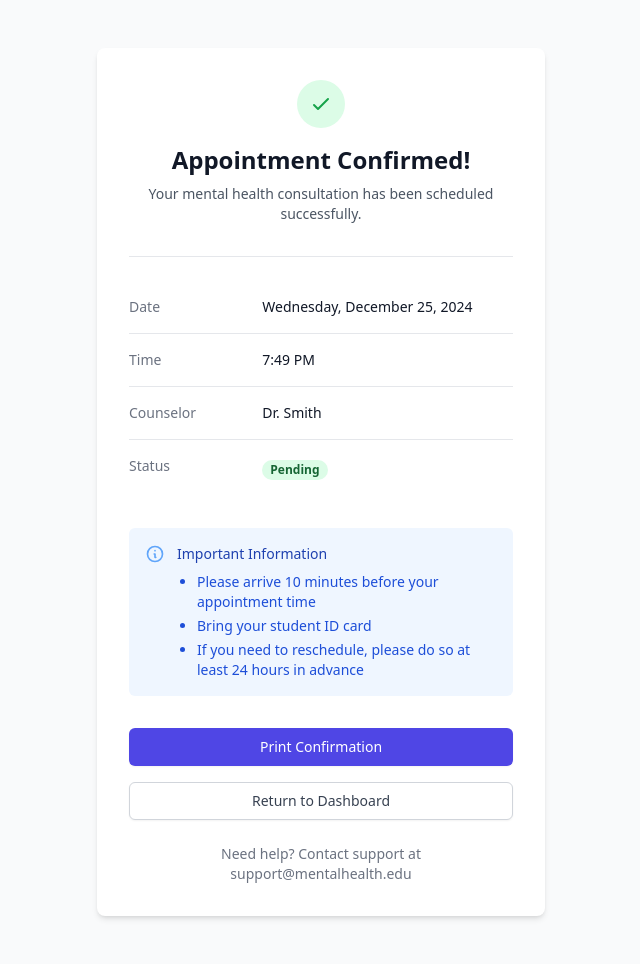
After one commit to shashaaankkkkk/shatakshidikaproject, a Django app: page /appointment-confirmation/ in a window 1280 px wide. The commit adds this page. Shown: the whole page, without its empty margins (319-959 px from the left). Run offline with Django 5.2, Linux system fonts and the light colour scheme; a user stored in the database is signed in; data comes from the database, SQL or seed files in the repository; both versions use the stored data as it was after the commit; some libraries are stand-ins or nearby versions.

Commit message:
almost final

```diff
--- a/health/app/views.py
+++ b/health/app/views.py
@@ -1,20 +1,19 @@
-# views.py
+from django.shortcuts import render, redirect, get_object_or_404
+from django.contrib.auth.decorators import login_required
+from django.contrib import messages
+from .forms import StudentForm, MentalHealthAssessmentForm, AppointmentForm
+from .models import Student, MentalHealthAssessment, Appointment
+from datetime import datetime, timedelta
+
 from django.shortcuts import render, redirect
 from django.contrib.auth import login, authenticate
-from django.contrib.auth.forms import UserCreationForm
-from django.contrib.auth.forms import AuthenticationForm
-def home(request):
-    return render(request,"index.html")
-def register_view(request):
-    if request.method == 'POST':
-        form = UserCreationForm(request.POST)
-        if form.is_valid():
-            user = form.save()
-            login(request, user)
-            return redirect('home')  # Change to your home page url name
-    else:
-        form = UserCreationForm()
-    return render(request, 'auth.html', {'form': form, 'isLogin': False})
+from django.contrib.auth.forms import UserCreationForm, AuthenticationForm
+from django.contrib.auth.decorators import login_required
+
+from django.shortcuts import render, redirect
+from django.contrib.auth import login, authenticate
+from django.contrib.auth.forms import UserCreationForm, AuthenticationForm
+from django.contrib.auth.decorators import login_required
 
 def login_view(request):
     if request.method == 'POST':
@@ -22,23 +21,117 @@ def login_view(request):
         if form.is_valid():
             user = form.get_user()
             login(request, user)
-            return redirect('home')  # Change to your home page url name
+            return redirect('student_form')
     else:
         form = AuthenticationForm()
     return render(request, 'auth.html', {'form': form, 'isLogin': True})
 
-from django.shortcuts import render, redirect
-from .forms import StudentForm
+def register_view(request):
+    if request.method == 'POST':
+        form = UserCreationForm(request.POST)
+        if form.is_valid():
+            user = form.save()
+            login(request, user)
+            return redirect('student_form')
+    else:
+        form = UserCreationForm()
+    return render(request, 'auth.html', {'form': form, 'isLogin': False})
 
+@login_required
 def student_form(request):
     if request.method == 'POST':
         form = StudentForm(request.POST)
         if form.is_valid():
-            form.save()
-            return redirect('success')
+            student = form.save(commit=False)
+            student.user = request.user
+            student.save()
+            return redirect('assessment')
     else:
         form = StudentForm()
-    return render(request, 'quiz.html', {'form': form})
+    return render(request, 'student_form.html', {'form': form})
 
-def success(request):
-    return render(request, 'sucess.html')
+def home(request):
+    return render(request,"index.html")
+
+@login_required
+def student_form(request):
+    try:
+        student = Student.objects.get(user=request.user)
+        return redirect('assessment')
+    except Student.DoesNotExist:
+        if request.method == 'POST':
+            form = StudentForm(request.POST)
+            if form.is_valid():
+                student = form.save(commit=False)
+                student.user = request.user
+                student.save()
+                return redirect('assessment')
+        else:
+            form = StudentForm()
+        return render(request, 'student_form.html', {'form': form})
+
+@login_required
+def assessment(request):
+    student = get_object_or_404(Student, user=request.user)
+    try:
+        assessment = MentalHealthAssessment.objects.get(student=student)
+        return redirect('schedule_appointment')
+    except MentalHealthAssessment.DoesNotExist:
+        if request.method == 'POST':
+            form = MentalHealthAssessmentForm(request.POST)
+            if form.is_valid():
+                assessment = form.save(commit=False)
+                assessment.student = student
+                assessment.save()
+                return redirect('schedule_appointment')
+        else:
+            form = MentalHealthAssessmentForm()
+        return render(request, 'assessment.html', {'form': form})
+
+@login_required
+def schedule_appointment(request):
+    student = get_object_or_404(Student, user=request.user)
+    assessment = get_object_or_404(MentalHealthAssessment, student=student)
+
+    if request.method == 'POST':
+        form = AppointmentForm(request.POST)
+        if form.is_valid():
+            appointment = form.save(commit=False)
+            appointment.student = student
+            appointment.assessment = assessment
+            appointment.counselor = assign_counselor()  # You'll need to implement this
+            appointment.save()
+            messages.success(request, 'Appointment scheduled successfully!')
+            return redirect('appointment_confirmation')
+    else:
+        form = AppointmentForm()
+
+    # Generate available time slots
+    available_slots = generate_time_slots()
+    return render(request, 'schedule_appointment.html', {
+        'form': form,
+        'available_slots': available_slots
+    })
+
+@login_required
+def appointment_confirmation(request):
+    appointment = get_object_or_404(Appointment, student__user=request.user)
+    return render(request, 'appointment_confirmation.html', {'appointment': appointment})
+
+def generate_time_slots():
+    """Generate available time slots for the next 7 days"""
+    slots = []
+    start_date = datetime.now().replace(hour=9, minute=0, second=0, microsecond=0)
+    for day in range(7):
+        current_date = start_date + timedelta(days=day)
+        for hour in range(9, 17):  # 9 AM to 5 PM
+            slot_time = current_date.replace(hour=hour)
+            slots.append(slot_time)
+    return slots
+
+def assign_counselor():
+    """Implement counselor assignment logic"""
+    # This is a placeholder - you'll need to implement your own logic
+    counselors = ['Dr. Smith', 'Dr. Johnson', 'Dr. Williams']
+    from random import choice
+    return choice(counselors)
--- a/health/health/settings.py
+++ b/health/health/settings.py
@@ -122,3 +122,7 @@ STATIC_URL = "static/"
 # https://docs.djangoproject.com/en/5.1/ref/settings/#default-auto-field
 
 DEFAULT_AUTO_FIELD = "django.db.models.BigAutoField"
+
+LOGIN_URL = 'login'
+LOGIN_REDIRECT_URL = 'student_form'
+LOGOUT_REDIRECT_URL = 'home'
--- a/health/health/urls.py
+++ b/health/health/urls.py
@@ -17,15 +17,16 @@ Including another URLconf
 
 from django.contrib import admin
 from django.urls import path
-from app import views as app
+from app import views as views
 from django.contrib.auth.views import LogoutView
 
 urlpatterns = [
     path("admin/", admin.site.urls),
-    path('login/', app.login_view, name='login'),
-    path('register/', app.register_view, name='register'),
-    path('logout/', LogoutView.as_view(next_page='login'), name='logout'),
-    path("home",app.home,name='home'),
-    path('', app.student_form, name='student_form'),
-    path('success/', app.success, name='success'),
+    path('login/', views.login_view, name='login'),
+    path('register/', views.register_view, name='register'),
+    path('', views.home, name='home'),
+    path('student-form/', views.student_form, name='student_form'),
+    path('assessment/', views.assessment, name='assessment'),
+    path('schedule-appointment/', views.schedule_appointment, name='schedule_appointment'),
+    path('appointment-confirmation/', views.appointment_confirmation, name='appointment_confirmation'),
 ]
--- /dev/null
+++ b/health/templates/appointment_confirmation.html
@@ -0,0 +1,91 @@
+<!DOCTYPE html>
+<html lang="en">
+<head>
+    <meta charset="UTF-8">
+    <meta name="viewport" content="width=device-width, initial-scale=1.0">
+    <script src="https://cdn.tailwindcss.com"></script>
+    <title>Appointment Confirmed - Mental Health Support</title>
+</head>
+<body class="bg-gray-50">
+    <div class="min-h-screen flex items-center justify-center py-12 px-4 sm:px-6 lg:px-8">
+        <div class="max-w-md w-full bg-white p-8 rounded-lg shadow-md">
+            <div class="text-center">
+                <div class="mx-auto flex items-center justify-center h-12 w-12 rounded-full bg-green-100">
+                    <svg class="h-6 w-6 text-green-600" fill="none" stroke="currentColor" viewBox="0 0 24 24">
+                        <path stroke-linecap="round" stroke-linejoin="round" stroke-width="2" d="M5 13l4 4L19 7"/>
+                    </svg>
+                </div>
+                <h2 class="mt-4 text-2xl font-bold text-gray-900">Appointment Confirmed!</h2>
+                <p class="mt-2 text-sm text-gray-600">Your mental health consultation has been scheduled successfully.</p>
+            </div>
+
+            <div class="mt-8 border-t border-gray-200 pt-6">
+                <dl class="divide-y divide-gray-200">
+                    <div class="py-4 sm:grid sm:grid-cols-3 sm:gap-4">
+                        <dt class="text-sm font-medium text-gray-500">Date</dt>
+                        <dd class="mt-1 text-sm text-gray-900 sm:mt-0 sm:col-span-2">
+                            {{ appointment.appointment_date|date:"l, F j, Y" }}
+                        </dd>
+                    </div>
+                    <div class="py-4 sm:grid sm:grid-cols-3 sm:gap-4">
+                        <dt class="text-sm font-medium text-gray-500">Time</dt>
+                        <dd class="mt-1 text-sm text-gray-900 sm:mt-0 sm:col-span-2">
+                            {{ appointment.appointment_date|date:"g:i A" }}
+                        </dd>
+                    </div>
+                    <div class="py-4 sm:grid sm:grid-cols-3 sm:gap-4">
+                        <dt class="text-sm font-medium text-gray-500">Counselor</dt>
+                        <dd class="mt-1 text-sm text-gray-900 sm:mt-0 sm:col-span-2">
+                            {{ appointment.counselor }}
+                        </dd>
+                    </div>
+                    <div class="py-4 sm:grid sm:grid-cols-3 sm:gap-4">
+                        <dt class="text-sm font-medium text-gray-500">Status</dt>
+                        <dd class="mt-1 sm:mt-0 sm:col-span-2">
+                            <span class="px-2 inline-flex text-xs leading-5 font-semibold rounded-full bg-green-100 text-green-800">
+                                {{ appointment.status|title }}
+                            </span>
+                        </dd>
+                    </div>
+                </dl>
+            </div>
+
+            <div class="mt-8">
+                <div class="rounded-md bg-blue-50 p-4">
+                    <div class="flex">
+                        <div class="flex-shrink-0">
+                            <svg class="h-5 w-5 text-blue-400" fill="none" stroke="currentColor" viewBox="0 0 24 24">
+                                <path stroke-linecap="round" stroke-linejoin="round" stroke-width="2" d="M13 16h-1v-4h-1m1-4h.01M21 12a9 9 0 11-18 0 9 9 0 0118 0z"/>
+                            </svg>
+                        </div>
+                        <div class="ml-3">
+                            <h3 class="text-sm font-medium text-blue-800">Important Information</h3>
+                            <div class="mt-2 text-sm text-blue-700">
+                                <ul class="list-disc pl-5 space-y-1">
+                                    <li>Please arrive 10 minutes before your appointment time</li>
+                                    <li>Bring your student ID card</li>
+                                    <li>If you need to reschedule, please do so at least 24 hours in advance</li>
+                                </ul>
+                            </div>
+                        </div>
+                    </div>
+                </div>
+            </div>
+
+            <div class="mt-8 space-y-4">
+                <button onclick="window.print()" class="w-full flex justify-center py-2 px-4 border border-transparent rounded-md shadow-sm text-sm font-medium text-white bg-indigo-600 hover:bg-indigo-700 focus:outline-none focus:ring-2 focus:ring-offset-2 focus:ring-indigo-500">
+                    Print Confirmation
+                </button>
+
+                <a href="{% url 'home' %}" class="w-full flex justify-center py-2 px-4 border border-gray-300 rounded-md shadow-sm text-sm font-medium text-gray-700 bg-white hover:bg-gray-50 focus:outline-none focus:ring-2 focus:ring-offset-2 focus:ring-indigo-500">
+                    Return to Dashboard
+                </a>
+            </div>
+
+            <div class="mt-6 text-center text-sm text-gray-500">
+                <p>Need help? Contact support at support@mentalhealth.edu</p>
+            </div>
+        </div>
+    </div>
+</body>
+</html>
```
Also changed, not shown: health/app/forms.py (+32 -5 lines), health/app/models.py (+36 -2 lines), health/templates/assessment.html (added, +55 -0 lines), health/templates/auth.html (+35 -19 lines), health/templates/quiz.html (deleted, +0 -72 lines), health/templates/schedule_appointment.html (added, +66 -0 lines), health/templates/student_form.html (added, +33 -0 lines), health/templates/sucess.html (deleted, +0 -16 lines), health/app/migrations/0001_initial.py, health/db.sqlite3.
